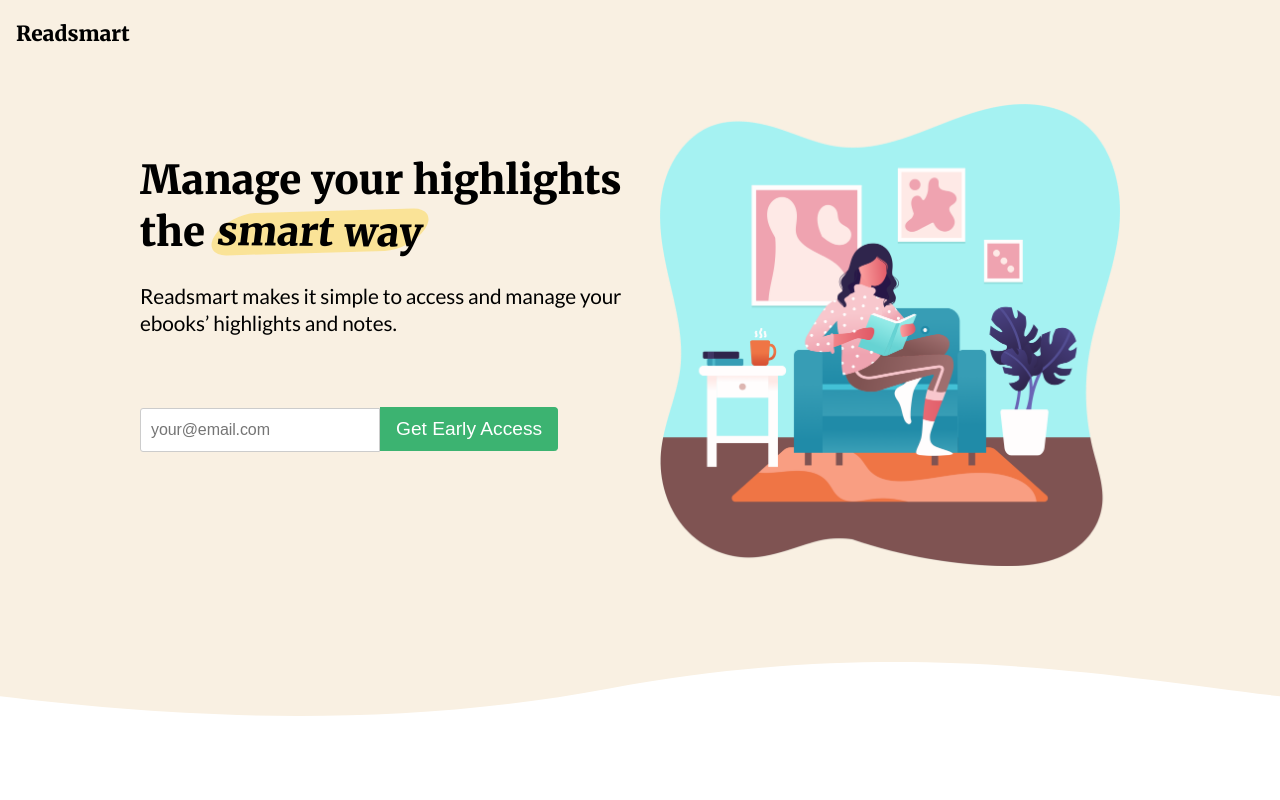
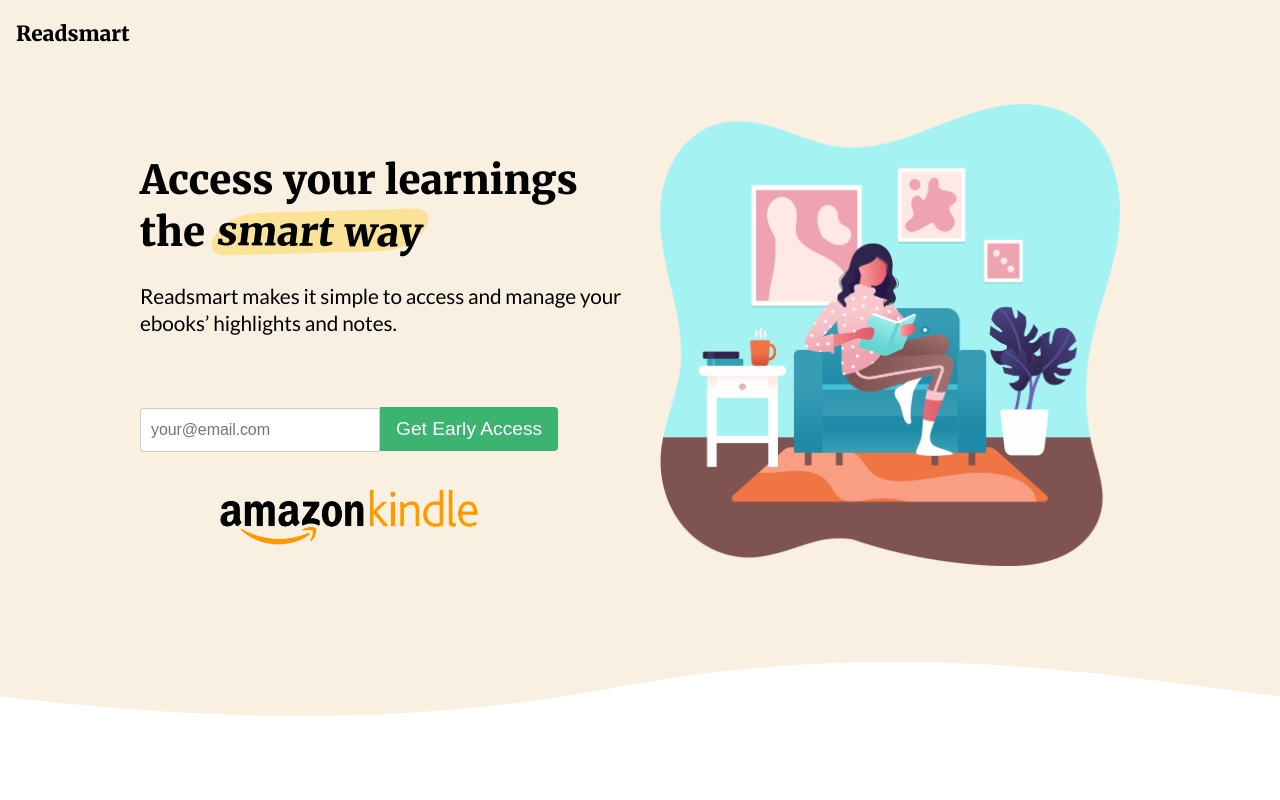
Before and after one commit to flnarg/ReadSmart, a plain HTML site: page index.html in a window 1280 px wide. Shown: the top 800 px of the page. Drawn offline with nearby package versions, Linux system fonts and the light colour scheme.

Commit message:
fix copies and add kindle logo

```diff
--- a/index.html
+++ b/index.html
@@ -39,7 +39,7 @@
     <div class="hero">
       <div class="inner">
         <div class="column">
-          <h1 class="hero__title">Manage your highlights the <span class="highlight"><span>smart way</span></span></h1>
+          <h1 class="hero__title">Access your learnings the <span class="highlight"><span>smart way</span></span></h1>
           <p class="hero__description">Readsmart makes it simple to access and manage your ebooks’ highlights and notes.</p>
           <div class="email top-email">
             <form id="get-early-access-form">
@@ -48,6 +48,9 @@
             <div class="email_success">
               <p><span class="highlight"><span>Thanks for joining Readsmart! Stay tuned 👀</span></span></p>
             </div>
+          </div>
+          <div class="kindle_logo">
+            <img class="logo" src="media/Amazon_Kindle_logo.png">
           </div>
         </div>
         <div class="column hero__image">
@@ -200,7 +203,7 @@
             </svg>
         </div>
         <div class="column">
-          <h2 class="section__title"><span class="highlight"><span>Inspire</span></span> others</h3>
+          <h2 class="section__title">A <span class="highlight"><span>knowledge base</span></span> you can share others</h3>
           <p>Sharing knowledge has always been hard. There are hundreds of tools to share information in form of docs and notes and over time we always end up with too many of them.</p>
           <p>How can you actually transfer the important stuff of what you've learned to someone else?</p>
           <p>Readsmart lets you do just that. Discover how much you have learned about a specific topic fast and easy and build a knowledge base that others can access to. Help them save time when looking for answers.</p>
--- a/landing.css
+++ b/landing.css
@@ -76,6 +76,19 @@ nav {
 
 .top-line {
   margin: 0 0 -10px 0;
+}
+
+.kindle_logo {
+  display: flex;
+  width: 100%;
+  align-items: center;
+  justify-content: center;
+  padding-right: 83px;
+}
+
+.kindle_logo > img.logo {
+  width: 300px;
+  margin-left: 0;
 }
 
 /* feature section */
@@ -237,6 +250,9 @@ h2.section__title {
   .hero .column {
     width: 100%;
   }
+  .kindle_logo {
+    padding-right: 0;
+  }
   .feature__item {
     max-width: 100%;
     margin: 0;
```
Also changed, not shown: media/Amazon_Kindle_logo.png (added).
